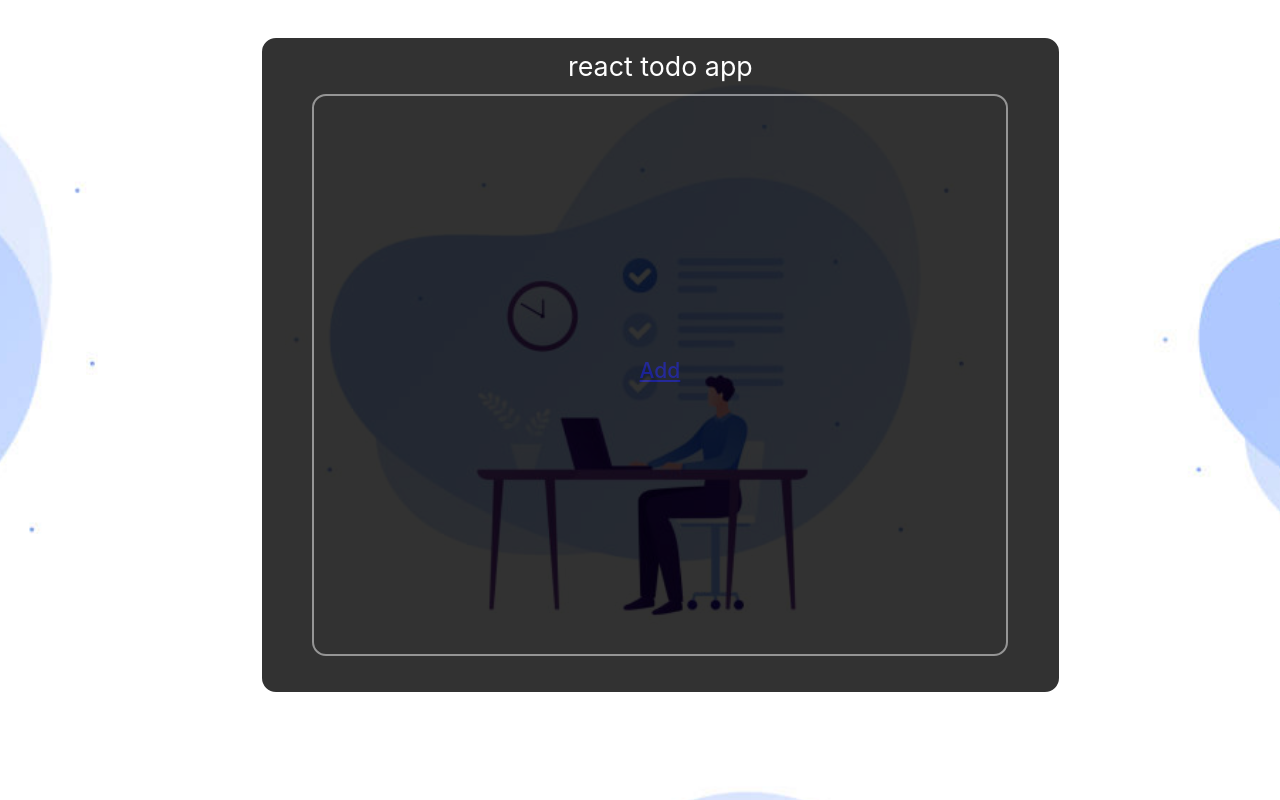
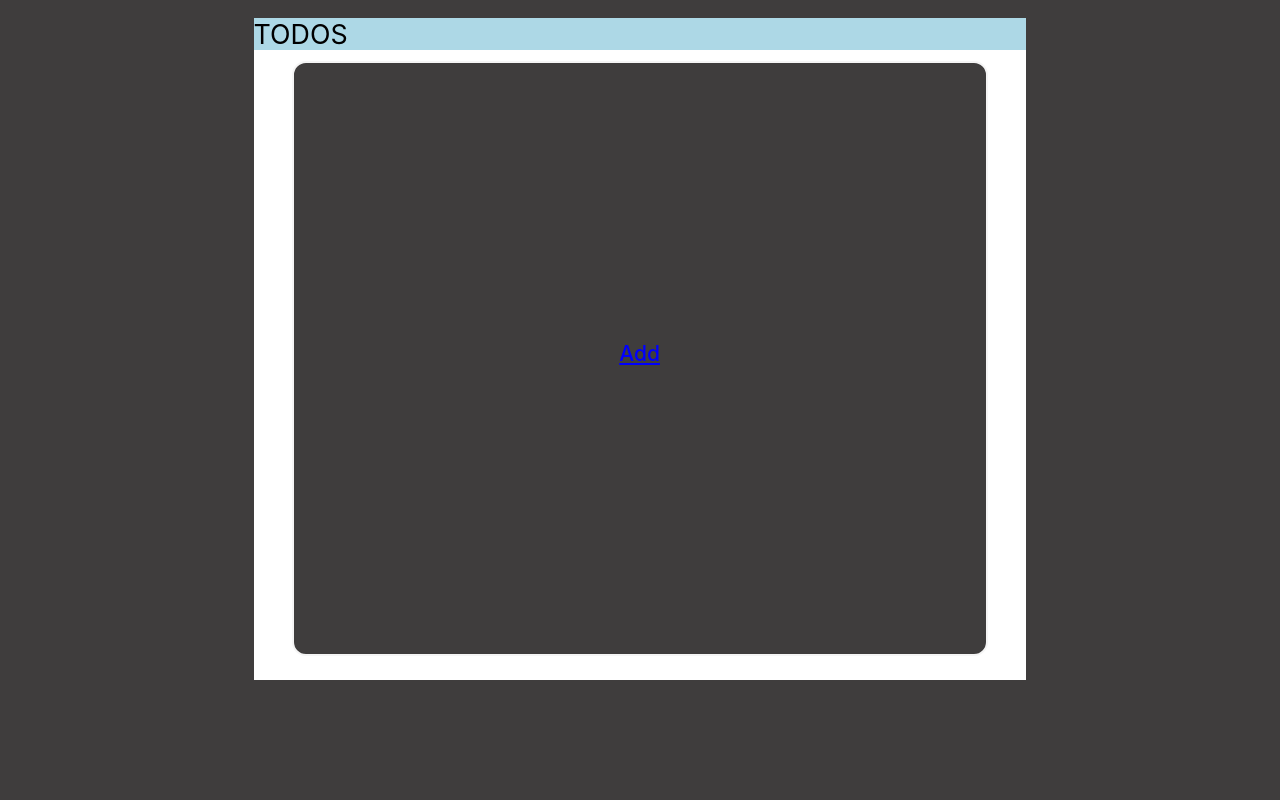
Before and after one commit to kharelutsav/todo, a React (Create React App) app: page / in a window 1280 px wide. Built offline with nearby package versions, Linux system fonts and the light colour scheme.

Commit message:
nothing special to commit

```diff
--- a/public/index.html
+++ b/public/index.html
@@ -15,6 +15,7 @@
         display: flex;
         flex-direction: row;
         /* background-color: cornsilk; */
+        /* background-color: black; */
         padding: 10px;
         width: fit-content;
         height: fit-content;
--- a/src/App.js
+++ b/src/App.js
@@ -28,7 +28,6 @@ function App() {
 
   return (
     <div className="App" id="App">
-      <div className='Body'>
       {data.length !== 0 && <Display state={[data, setData, setPortal]} indexs={setIndex}/>}
       {
       portal==="Display" &&
@@ -52,7 +51,6 @@ function App() {
         )
       }
     </div>
-    </div>
   );
 }
 
--- a/src/components/Add.js
+++ b/src/components/Add.js
@@ -25,7 +25,9 @@ function Add(props) {
         // setInput('')
     }
     return (
-        <div className='disp-container'>
+        <div className='disp-main'>
+            <div className='fix-it'>
+                <span>TODOS</span>
                 <div className='add-icons update-icons'>
                     <span>
                         <ImCross className='fa-plus icons' onClick={()=>setPortal('Display')}/>
@@ -37,6 +39,19 @@ function Add(props) {
                         <FaPlus className='fa-plus icons' onClick={addData}/>
                     </span>
                 </div>
+            </div>
+            <div className='disp-container'>
+                {/* <div className='add-icons update-icons'>
+                    <span>
+                        <ImCross className='fa-plus icons' onClick={()=>setPortal('Display')}/>
+                    </span>
+                    <span>
+                        <FaExclamation className='fa-plus icons'/>
+                    </span>
+                    <span>
+                        <FaPlus className='fa-plus icons' onClick={addData}/>
+                    </span>
+                </div> */}
 
                 <div className= 'disp-item'>
                     <input placeholder='Enter a new todo.' value={input} onInput={e => setInput(e.target.value)} className='inp-todo'/>
@@ -81,6 +96,7 @@ function Add(props) {
                     <p className='footer'>Dedication. My foot.</p>
                 </div>
             </div>
+        </div>
     )
 }
 
--- a/src/components/Display.js
+++ b/src/components/Display.js
@@ -51,15 +51,17 @@ function Display(props) {
     const setIndex = props.indexs
 
     return (
+        <div className='disp-main'>
+            <div className='fix-it'>
+                TODOS
+            </div>
             <div className='disp-left-container'>
                 {data.map((rec,idx) => {
                     return (
                         <Used props={[rec, idx, data, setData, setIndex, setPortal]} key={idx}/>
                     )
                 })}
-            {/* <nav>
-                <FaPlus className='fa-plus disp-plus-icon' onClick={()=>setPortal("Add")}/>
-            </nav> */}
+            </div>
         </div>
     )
 }
--- a/src/components/States.js
+++ b/src/components/States.js
@@ -1,17 +1,20 @@
 import React from 'react'
 import '../css/add_update.css'
+import '../css/all.css'
 import '../css/states.css'
 
 function States(props) {
     const setPortal = props.state;
     return (
-        <div className='disp-container' style={{textAlign: "center", display:"flex", flexDirection:"column"}}>
-            <div className='add-icons update-icons' style={{color: "white"}}>
-                react todo app
+        <div className='disp-main'>
+            <div className='fix-it'>
+                TODOS
             </div>
-            <div className='disp-item'
-                style={{flex: "1 0 auto", marginBottom: "3vh", position: "relative", opacity: "0.5"}}>
-                <p className='add-todo' onClick={()=> setPortal("Add")}>Add</p>
+            <div className='disp-container' style={{textAlign: "center", display:"flex", flexDirection:"column"}}>
+                <div className='disp-item'
+                    style={{flex: "1 0 auto", marginBottom: "3vh", position: "relative"}}>
+                    <p className='add-todo' onClick={()=> setPortal("Add")}>Add</p>
+                </div>
             </div>
         </div>
     )
--- a/src/components/Update.js
+++ b/src/components/Update.js
@@ -41,8 +41,22 @@ function Update(props) {
         setPortal('Display')
     }
     return (
+        <div className='disp-main'>
+            <div className='fix-it'>
+                <span>TODOS</span>
+                <div className='add-icons update-icons'>
+                    <span>
+                        <GrUpdate className='fa-plus icons' onClick={updateData}/>
+                    </span>
+                    <span>
+                        <FaExclamation className='fa-plus icons'/>
+                    </span>
+                    <span>
+                        <ImCross className='fa-plus icons' onClick={()=>setPortal('Display')}/>
+                    </span>
+                </div>
+            </div>
             <div className='disp-container'>
-            <div className='add-icons update-icons'>
                 <span>
                     <FcPrevious className='fa-plus icons prev-ic' style={{backgroundColor: index > 0 ? "" : "lightgrey" }} onClick={()=>{
                         if (index > 0) {
@@ -58,15 +72,6 @@ function Update(props) {
                         }}/>
                 </span>
                 <span>
-                    <GrUpdate className='fa-plus icons' onClick={updateData}/>
-                </span>
-                <span>
-                    <FaExclamation className='fa-plus icons'/>
-                </span>
-                <span>
-                    <ImCross className='fa-plus icons' onClick={()=>setPortal('Display')}/>
-                </span>
-                <span>
                     <FcNext className='fa-plus icons next-ic' style={{backgroundColor: index < count-1 ? "" : "lightgrey"}} onClick={()=>{
                         if (index < count-1) {
                             const records = [input, newData[1], newData[2], severity, expiry, desc, newData[6]]
@@ -80,12 +85,10 @@ function Update(props) {
                         return
                         }}/>
                 </span>
-            </div>
-
                 <div className= 'disp-item'>
                     <input placeholder='Enter a new todo.' value={input} onInput={e => setInput(e.target.value)} className='inp-todo'/>
                     <span className='severity'>
-                    <p>Severity</p>
+                        <p>Severe</p>
                         <FiMinus className='fi-ic' onClick={()=>{
                             if (severity > 1){
                                 return setSeverity(severity-1)
@@ -125,6 +128,7 @@ function Update(props) {
                     <p className='footer'>Dedication. My foot.</p>
                 </div>
             </div>
+        </div>
     )
 }
 
--- a/src/css/add_update.css
+++ b/src/css/add_update.css
@@ -1,19 +1,16 @@
 .disp-container {
     position: relative;
     /* background-color: whitesmoke; */
-    background-color: black;
+    background-color: white;
     width: calc(7vh + 56vw);
     min-width: 320px;
     height: 630px;
     max-height: 630px;
-    border-radius: 14px;
-    border: 2px solid black;
-    padding: 10px;
+    /* border: 2px solid black; */
     overflow-y: scroll;
     overflow-x: hidden;
     scrollbar-width: none;
     -ms-overflow-style: -ms-autohiding-scrollbar;
-    opacity: 0.8;
 }
 
 .disp-container::-webkit-scrollbar {
@@ -21,8 +18,10 @@
 }
 
 .disp-item {
+    display: flex;
+    flex-direction: column;
     /* background-color: rgb(245, 245, 244); */
-    /* background-color: white; */
+    background-color: rgb(63, 61, 61);
     text-align: left;
     padding: 10px;
     border: 2px solid whitesmoke;
@@ -34,17 +33,18 @@
     border-radius: 14px;
 }
 
-p {
+.severity p, .expire-on p {
     margin: 0px;
     padding: 0px;
-    font-size: 14px;
+    font-size: 25px;
     font-weight: 400;
-    color: rgba(255, 255, 255, 0.9);
+    color: whitesmoke;
 }
 
 .update-icons {
     padding: 0px;
     margin: 0px;
+    float: right;
 }
 
 .inp-todo {
@@ -88,7 +88,8 @@ span.expire-on {
 }
 
 .description-area {
-    /* min-width: 300px; */
+    min-width: 300px;
+    width: auto;
     min-height: 210px;
     height: calc(7vh + 7vw);
 }
--- a/src/css/all.css
+++ b/src/css/all.css
@@ -5,6 +5,10 @@
     margin-right: 5px;
     width: 16px;
     height: 16px;
+}
+
+.fix-it {
+    background-color: lightblue;
 }
 
 .fa-plus,
--- a/src/css/display.css
+++ b/src/css/display.css
@@ -1,19 +1,16 @@
 .disp-left-container {
     position: relative;
-    /* background-color: whitesmoke; */
-    background-color: black;
+    background-color: whitesmoke;
+    margin-right: 0px;
     min-width: 340px;
     min-width: 340px;
     height: 630px;
     max-height: 630px;
-    border-radius: 14px;
-    border: 2px solid black;
-    padding: 7px;
+    /* border: 2px solid black; */
     overflow-y: scroll;
     overflow-x: hidden;
     scrollbar-width: none;
     -ms-overflow-style: -ms-autohiding-scrollbar;
-    opacity: 0.8;
 }
 
 .disp-left-container::-webkit-scrollbar {
@@ -21,15 +18,12 @@
 }
 
 .disp-left-item {
-    /* background-color: rgb(245, 245, 244); */
-    position: relative;
-    /* background-color: white; */
+    background-color: rgb(63, 61, 61);
     text-align: left;
-    padding: 7px;
-    border: 0.1px solid rgb(58, 57, 57);
+    padding: 14px;
+    margin: 7px;
+
     /* box-shadow: 0 2px 4px 0 rgb(63, 61, 61); */
-    margin: 7px;
-    border-radius: 14px;
 }
 
 hr {
@@ -40,7 +34,7 @@ hr {
 .disp-left-item-hover:hover {
     /* box-shadow: 0 8px 16px 0 rgba(255, 255, 255, 1); */
     box-shadow: 0 4px 8px 0 rgb(63, 61, 61);
-    border: 2px solid white;
+    border: 2px solid black;
 }
 
 p {
--- a/src/css/update.css
+++ b/src/css/update.css
@@ -1,8 +1,10 @@
 .prev-ic {
     position: absolute;
+    top: 50%;
     left: 0px;
 }
 .next-ic {
+    top: 50%;
     position: absolute;
     right: 0px;
 }
--- a/src/index.css
+++ b/src/index.css
@@ -6,12 +6,13 @@ html {
 
 body {
   /* background-color: rgb(124, 137, 165); */
-  background-image: url("../public/todo2.jpg");
+  /* background-image: url("../public/todo2.jpg"); */
   background-size: contain;
   background-position: center;
   position: relative;
   top: 0px;
-  background-color: rgb(236, 236, 236);
+  background-color: rgb(63, 61, 61);
+  /* background-color: rgb(236, 236, 236); */
   padding: 0px;
   font-size: calc(14px + 1vmax);
   font-family: -apple-system, BlinkMacSystemFont, 'Segoe UI', 'Roboto', 'Oxygen',
@@ -19,7 +20,7 @@ body {
     sans-serif;
   -webkit-font-smoothing: antialiased;
   -moz-osx-font-smoothing: grayscale;
-  z-index: -1;
+  /* z-index: -1; */
 }
 
 /*
@@ -30,9 +31,14 @@ body {
   display: block;
 } */
 
+/* #root{ */
+  /* background-color: black; */
+/* } */
+
 #root0 {
   padding: calc(0.5vh + 0.5vw);
-  margin: 10px;
+  margin: 0px;
+  padding: 0px;
   height: 630px;
   min-height: 630px;
   width: fit-content;
@@ -40,7 +46,8 @@ body {
 
 #root1 {
   padding: calc(0.5vh + 0.5vw);
-  margin: 10px;
+  margin: 0px;
+  padding: 0px;
   min-width: 700px;
   height: 630px;
   min-height: 630px;
```
Lines whose indentation alone changed are shown as unchanged.
